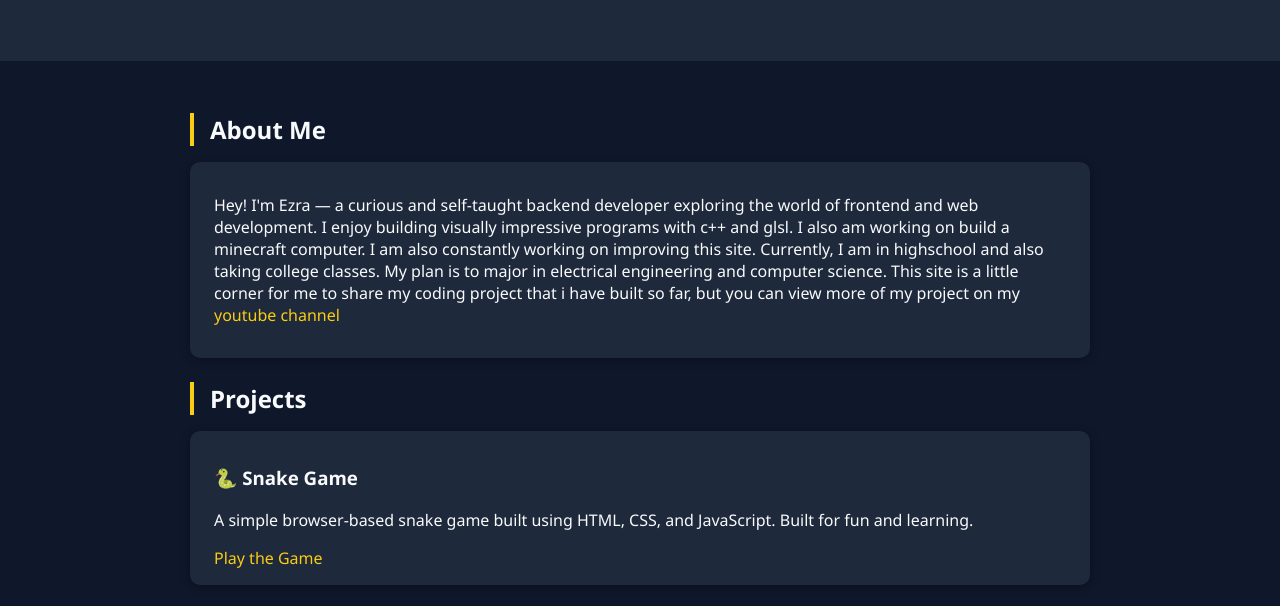
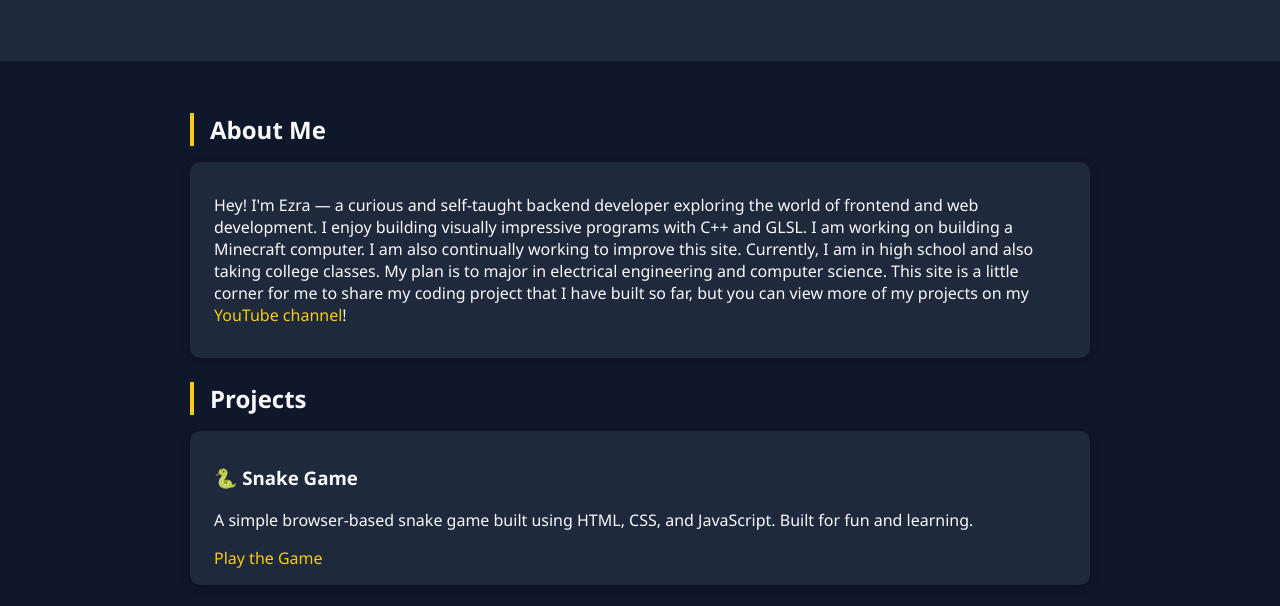
Before and after one commit to CodKid1710/CodKid1710.github.io, a plain HTML site: page index.html in a window 1280 px wide. Shown: the part 171-777 px from the top of the page. Drawn offline with Linux system fonts and the light colour scheme.

Commit message:
Update index.html (2)

```diff
--- a/index.html
+++ b/index.html
@@ -72,10 +72,10 @@
       <h2 class="section-title">About Me</h2>
       <div class="card">
         <p>Hey! I'm Ezra — a curious and self-taught backend developer exploring the world of frontend and web development.
-          I enjoy building visually impressive programs with c++ and glsl. I also am working on build a minecraft computer.
-          I am also constantly working on improving this site.
-          Currently, I am in highschool and also taking college classes. My plan is to major in electrical engineering and computer science.
-          This site is a little corner for me to share my coding project that i have built so far, but you can view more of my project on my <a href="https://www.youtube.com/channel/UCQugK6fGQNq9ldO01CxvDjw">youtube channel</a></p>
+          I enjoy building visually impressive programs with C++ and GLSL. I am working on building a Minecraft computer.
+          I am also continually working to improve this site.
+          Currently, I am in high school and also taking college classes. My plan is to major in electrical engineering and computer science.
+          This site is a little corner for me to share my coding project that I have built so far, but you can view more of my projects on my <a href="https://www.youtube.com/channel/UCQugK6fGQNq9ldO01CxvDjw"> YouTube channel</a>!</p>
       </div>
     </section>
 
```
